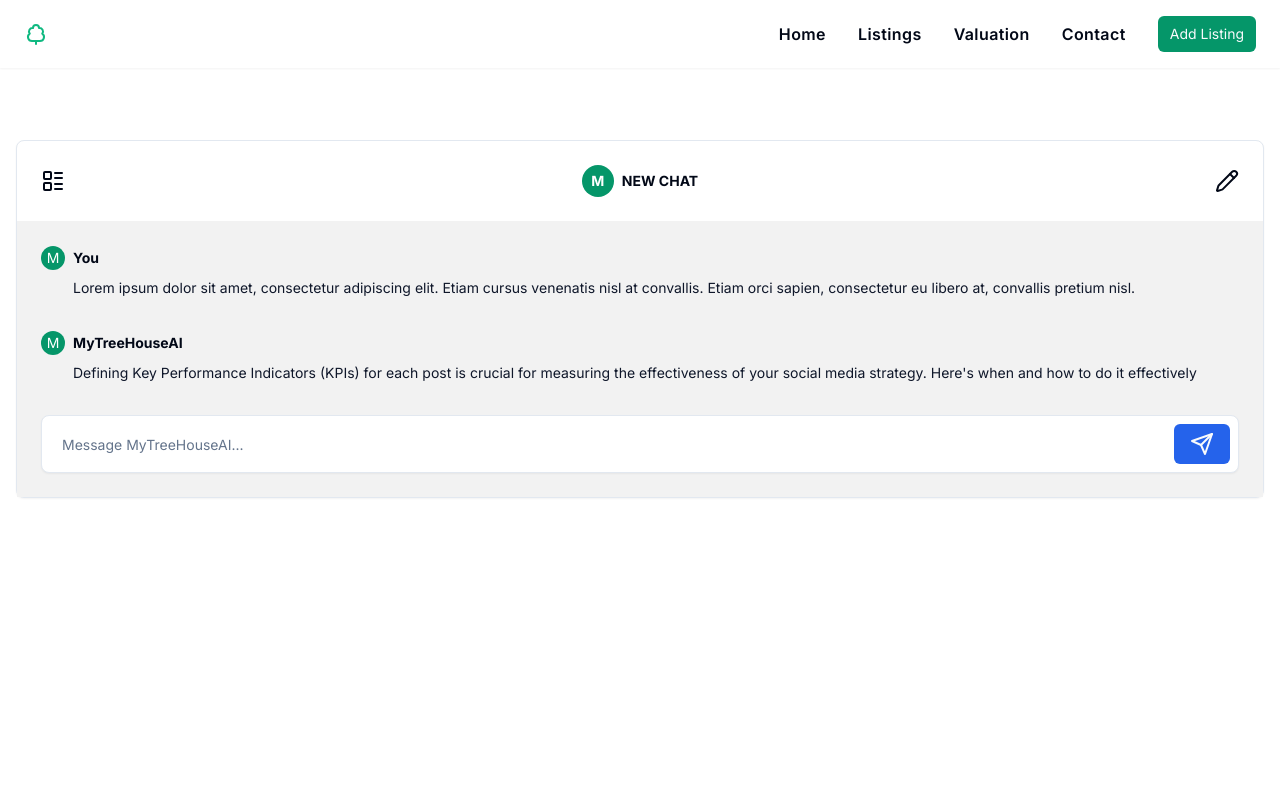
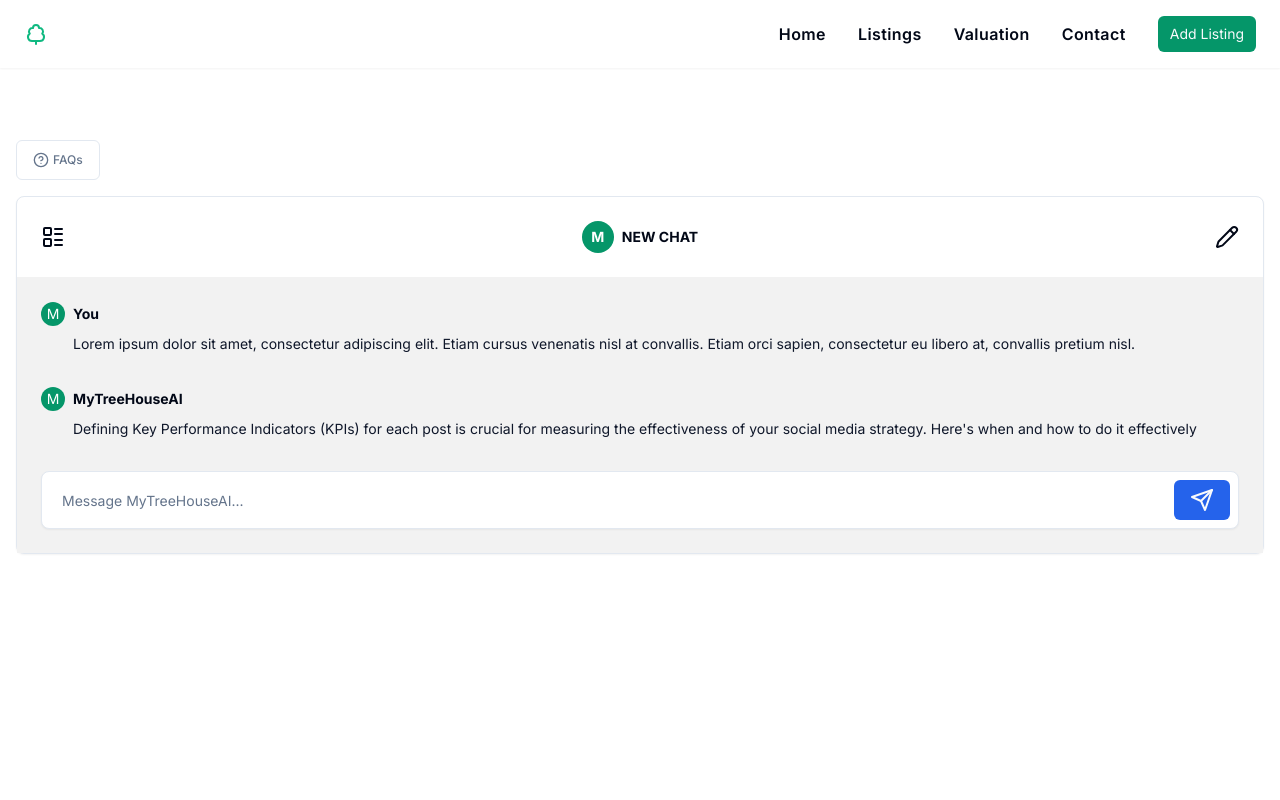
Before and after one commit to mytreehouse-ai/cygnus-a, a Next.js app: page /ai/chat in a window 1280 px wide. Shown: the top 800 px of the page. Built offline with nearby package versions, Linux system fonts and the light colour scheme.

Commit message:
added FAQ button

```diff
--- a/components/ai-chat/index.tsx
+++ b/components/ai-chat/index.tsx
@@ -2,7 +2,7 @@
 
 import React, { useState } from "react";
 import { Card, CardContent, CardHeader } from "../ui/card";
-import { LayoutList, Pencil, Send } from "lucide-react";
+import { LayoutList, Pencil, Send, HelpCircle } from "lucide-react";
 import { Button } from "../ui/button";
 import { Form, FormControl, FormField, FormItem } from "../ui/form";
 import { useForm } from "react-hook-form";
@@ -30,6 +30,13 @@ const AIChat = () => {
           Lorem ipsum dolor sit amet, consectetur adipiscing elit. Fusce sed
           tristique.
         </p>
+        <Button
+          variant="outline"
+          className="flex gap-x-1 text-xs text-slate-500"
+        >
+          <HelpCircle className="h-4 w-4" />
+          FAQs
+        </Button>
         <Card>
           <CardHeader>
             <div className="flex items-center justify-between">
```
